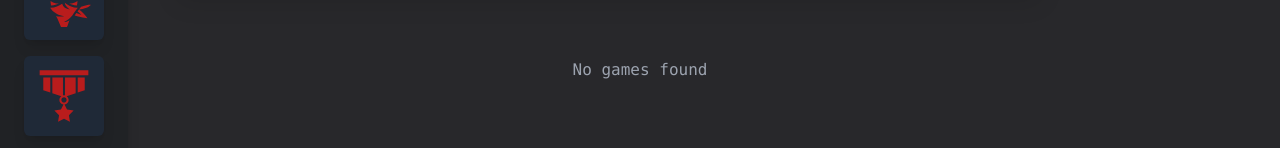
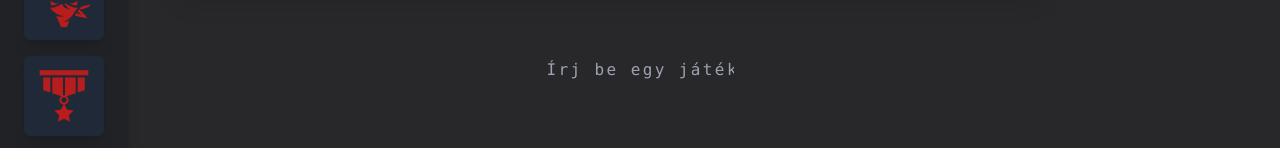
Before and after one commit to ttanko96/game-collector, a React (Vite) app in the folder client/: page / in a window 1280 px wide. Shown: the part 144-292 px from the top of the page. Built offline with nearby package versions, Linux system fonts and the light colour scheme.

Commit message:
Finalizing GameSearch

```diff
--- a/client/src/components/GameSearch.jsx
+++ b/client/src/components/GameSearch.jsx
@@ -1,18 +1,19 @@
-import { useEffect, useState } from 'react';
+import { useEffect, useState } from "react";
+import { IoHeartCircleSharp } from "react-icons/io5";
 import { HiSearchCircle } from "react-icons/hi";
-import { FaHourglassHalf  } from "react-icons/fa";
+import { FaHourglassHalf } from "react-icons/fa";
 
 const GameSearch = ({ onAddGame }) => {
   const [games, setGames] = useState([]);
-  const [searchTerm, setSearchTerm] = useState('');
+  const [searchTerm, setSearchTerm] = useState("");
   const [loading, setIsLoading] = useState(false);
   const [error, setError] = useState(null);
   const [myGames, setMyGames] = useState(() => {
     try {
-      const savedGames = localStorage.getItem('myGames');
+      const savedGames = localStorage.getItem("myGames");
       return savedGames ? JSON.parse(savedGames) : [];
     } catch (error) {
-      console.error('Hiba a localStorage betöltésekor:', error);
+      console.error("Hiba a localStorage betöltésekor:", error);
       return [];
     }
   });
@@ -23,38 +24,38 @@ const GameSearch = ({ onAddGame }) => {
 
   const handleSearch = async () => {
     if (searchTerm.length < 1) {
-      setError('Legalább 1 karakter szükséges');
+      setError("Legalább 1 karakter szükséges");
       return;
-    };
+    }
 
     setIsLoading(true);
     setError(null);
 
     try {
-      const response = await fetch(`/api/games?search=${encodeURIComponent(searchTerm)}`);
+      const response = await fetch(
+        `/api/games?search=${encodeURIComponent(searchTerm)}`
+      );
 
-      console.log('Válasz státusz:', response.status);
+      console.log("Válasz státusz:", response.status);
       if (!response.ok) {
-        throw new Error('Hiba a keresés során');
+        throw new Error("Hiba a keresés során");
       }
 
       const data = await response.json();
 
-      const processedGames = data.map(game => ({
+      const processedGames = data.map((game) => ({
         id: game.id,
         name: game.name,
         releaseDate: game.release,
         image: game.cover,
-        rating: game.rating,
-        platforms: game.platforms?.join(', ') || 'N/A',
+        platforms: game.platforms?.join(", ") || "N/A",
         metacritic: game.metacritic,
-        description: game.description
+        description: game.description,
       }));
 
       setGames(processedGames);
-
     } catch (err) {
-      console.error('Hiba a keresés során:', err);
+      console.error("Hiba a keresés során:", err);
       setError(err.message);
       setGames([]);
     } finally {
@@ -63,34 +64,36 @@ const GameSearch = ({ onAddGame }) => {
   };
 
   const followGame = (game) => {
-    const isGameSaved = myGames.some(savedGame => savedGame.id === game.id);
+    const isGameSaved = myGames.some((savedGame) => savedGame.id === game.id);
     let updatedGames;
 
     if (isGameSaved) {
-      updatedGames = myGames.filter(savedGame => savedGame.id !== game.id);
+      updatedGames = myGames.filter((savedGame) => savedGame.id !== game.id);
     } else {
       updatedGames = [...myGames, game];
     }
 
     setMyGames(updatedGames);
-    localStorage.setItem('myGames', JSON.stringify(updatedGames));
+    localStorage.setItem("myGames", JSON.stringify(updatedGames));
     onAddGame(updatedGames);
-  }
+  };
 
-  const SearchIcon = ({ icon }) =>
-    <div>
-        {icon}
-    </div>
+  const SearchIcon = ({ icon }) => <div>{icon}</div>;
 
   return (
-    <div className='bg-matte-black min-h-screen flex flex-col font-mono'>
-      <div className='search-bar container mx-auto p-4 flex-shrink-0'>
-          <h1 className='text-3xl font-bold text-red-500 mb-6 text-center'>Játékkönyvtár</h1>
-            <div className='flex justify-center'>
-            <form className='search-bar-form flex gap-4 mb-8' onSubmit={(e) => {
+    <div className="bg-matte-black min-h-screen flex flex-col font-mono">
+      <div className="search-bar container mx-auto p-4 flex-shrink-0">
+        <h1 className="text-3xl font-bold text-red-500 mb-6 text-center">
+          Játékkönyvtár
+        </h1>
+        <div className="flex justify-center">
+          <form
+            className="search-bar-form flex gap-4 mb-8"
+            onSubmit={(e) => {
               e.preventDefault();
               handleSearch();
-            }}>
+            }}
+          >
             <input
               type="text"
               value={searchTerm}
@@ -103,64 +106,70 @@ const GameSearch = ({ onAddGame }) => {
               disabled={loading}
               className="px-2 py-2 text-red-700 hover:text-orange-600 transition-colors disabled:text-red-700 disabled:cursor-not-allowed"
             >
-                {loading ? <SearchIcon icon={<FaHourglassHalf size='30'/>} /> : <SearchIcon icon={<HiSearchCircle size='30'/>} />
-                }
+              {loading ? (
+                <SearchIcon icon={<FaHourglassHalf size="30" />} />
+              ) : (
+                <SearchIcon icon={<HiSearchCircle size="30" />} />
+              )}
             </button>
           </form>
         </div>
-        {error && <p className="text-red-500 mb-6 flex justify-center">{error}</p>}
+        {error && (
+          <p className="text-red-500 mb-6 flex justify-center">{error}</p>
+        )}
       </div>
 
-      <div className="games-list container mx-auto p-4 flex-1" style={{
-        overflowY: games.length > 0 ? 'auto' : 'visible',
-        maxHeight: games.length > 0 ? 'calc(100vh - 200px)' : 'none',
-        scrollbarWidth: 'thin',
-        scrollbarColor: '#4a5568 #2d3748'
-      }}>
-        <style>
-          {`
-            .games-list::-webkit-scrollbar {
-              width: 8px;
-            }
-            .games-list::-webkit-scrollbar-track {
-              background: #2d3748;
-              border-radius: 4px;
-            }
-            .games-list::-webkit-scrollbar-thumb {
-              background: #4a5568;
-              border-radius: 4px;
-            }
-            .games-list::-webkit-scrollbar-thumb:hover {
-              background: #718096;
-            }
-          `}
-        </style>
+      <div
+        className="games-list container mx-auto p-4 flex-1"
+        style={{
+          overflowY: games.length > 0 ? "auto" : "visible",
+          maxHeight: games.length > 0 ? "calc(100vh - 200px)" : "none",
+          scrollbarWidth: "thin",
+          scrollbarColor: "#4a5568 #2d3748",
+        }}
+      >
         {games.length > 0 ? (
           games.map((game, index) => (
             <div key={game.id}>
-              <div className="bg-gray-800 p-4 rounded-lg shadow-lg">
-                <div className="flex gap-4">
+              <div className="bg-custom-dark-purple p-4 rounded-2xl shadow-lg drop-shadow-xl relative">
+                <div className="absolute top-6 right-16 z-10">
+                  <button
+                    onClick={() => followGame(game)}
+                    className="transition-all duration-300 hover:scale-110"
+                  >
+                    <IoHeartCircleSharp
+                      size={32}
+                      className={
+                        myGames.some((savedGame) => savedGame.id === game.id)
+                          ? "text-crimson animate-heartbeat"
+                          : "text-white"
+                      }
+                    />
+                  </button>
+                </div>
+                <div className="flex gap-6">
                   {game.image && (
                     <img
                       src={game.image}
                       alt={game.name}
-                      className="w-24 h-32 rounded-lg object-cover"
+                      className="w-40 h-52 rounded-lg object-cover"
                     />
                   )}
                   <div className="flex-1">
-                    <h2 className="text-xl font-bold text-white mb-2">{game.name}</h2>
-                    <button
-                      onClick={() => followGame(game)}
-                      className="px-3 py-1 bg-green-600 text-white rounded-lg hover:bg-green-700 transition-colors mb-2 text-sm"
-                    >
-                      {myGames.some(savedGame => savedGame.id === game.id) ? 'Unfollow' : 'Follow'}
-                    </button>
+                    <h2 className="text-2xl font-bold text-white mb-2">
+                      {game.name}
+                    </h2>
                     <div className="text-gray-300 text-sm space-y-1">
-                      <p><strong>Release:</strong> {game.releaseDate}</p>
-                      <p><strong>Rating:</strong> {game.rating}</p>
-                      <p><strong>Platforms:</strong> {game.platforms}</p>
-                      <p><strong>Metacritic:</strong> {game.metacritic}</p>
-                      <p className="multi-line-truncate" title={game.description}>
+                      <p>
+                        <strong>Release:</strong> {game.releaseDate}
+                      </p>
+                      <p>
+                        <strong>Platforms:</strong> {game.platforms}
+                      </p>
+                      <p>
+                        <strong>Metacritic:</strong> {game.metacritic}
+                      </p>
+                      <p>
                         <strong>Description:</strong> {game.description}
                       </p>
                     </div>
@@ -168,16 +177,26 @@ const GameSearch = ({ onAddGame }) => {
                 </div>
               </div>
               {index < games.length - 1 && (
-                <div className="border-b border-gray-600 my-4"></div>
+                <div className="border-b border-custom-onyx-black my-5"></div>
               )}
             </div>
           ))
         ) : (
-          <p className="text-gray-400 text-center col-span-full">No games found</p>
+          <p
+            className={`text-center col-span-full ${
+              searchTerm ? "text-red-500" : "typewriter text-gray-400"
+            }`}
+          >
+            {loading
+              ? "Keresés folyamatban..."
+              : searchTerm
+              ? "A keresett játék nem található!"
+              : "Írj be egy játékot."}
+          </p>
         )}
       </div>
     </div>
   );
-}
+};
 
 export default GameSearch;
--- a/client/src/components/GameTracker.jsx
+++ b/client/src/components/GameTracker.jsx
@@ -59,7 +59,7 @@ const GameTracker = ({ items, onResetGames }) => {
         <div className='flex py-20 items-start justify-center w-screen h-screen bg-matte-black'>
             <button
           onClick={handleReset}
-          className="mb-4 px-4 py-2 bg-red-600 text-white rounded hover:bg-red-700 hidden"
+          className="mb-4 px-4 py-2 bg-red-600 text-white rounded hover:bg-red-700 "
         >
           Reset Game List
         </button>
--- a/client/src/index.css
+++ b/client/src/index.css
@@ -1,6 +1,60 @@
 @tailwind base;
 @tailwind components;
 @tailwind utilities;
+
+.games-list::-webkit-scrollbar {
+    width: 8px;
+  }
+  .games-list::-webkit-scrollbar-track {
+    background: #2d3748;
+    border-radius: 4px;
+  }
+  .games-list::-webkit-scrollbar-thumb {
+    background: #4a5568;
+    border-radius: 4px;
+  }
+  .games-list::-webkit-scrollbar-thumb:hover {
+    background: #718096;
+  }
+  @keyframes heartbeat {
+    0% { transform: scale(1); }
+    25% { transform: scale(1.2); }
+    50% { transform: scale(0.9); }
+    75% { transform: scale(1.1); }
+    100% { transform: scale(1); }
+  }
+  .animate-heartbeat {
+    animation: heartbeat 0.5s ease-in-out;
+  }
+
+.typewriter {
+    overflow: hidden;
+    white-space: nowrap;
+    margin: 0 auto;
+    letter-spacing: .15em;
+    position: relative;
+    animation: typing 1.5s steps(20, end) forwards;
+}
+
+.typewriter::after {
+    content: '';
+    position: absolute;
+    right: 0;
+    width: .15em;
+    height: 2em;
+    background-color: orange;
+    animation: blink-caret .75s step-end infinite 1.5s;
+}
+
+@keyframes typing {
+    from { width: 0 }
+    to { width: 15%; }
+}
+
+@keyframes blink-caret {
+    from, to { background-color: transparent }
+    50% { background-color: orange; }
+}
 
 @layer components {
         .sidebar-icon {
--- a/client/tailwind.config.js
+++ b/client/tailwind.config.js
@@ -10,7 +10,8 @@ export default {
         'custom-onyx-black' : '#353935',
         'custom-dark-purple' : '#301934',
         'licorice' : '#1B1212',
-        'matte-black' : '#28282B'
+        'matte-black' : '#28282B',
+        'crimson' : '#DC143C'
       },
     },
   },
```
Lines whose indentation alone changed are shown as unchanged.
